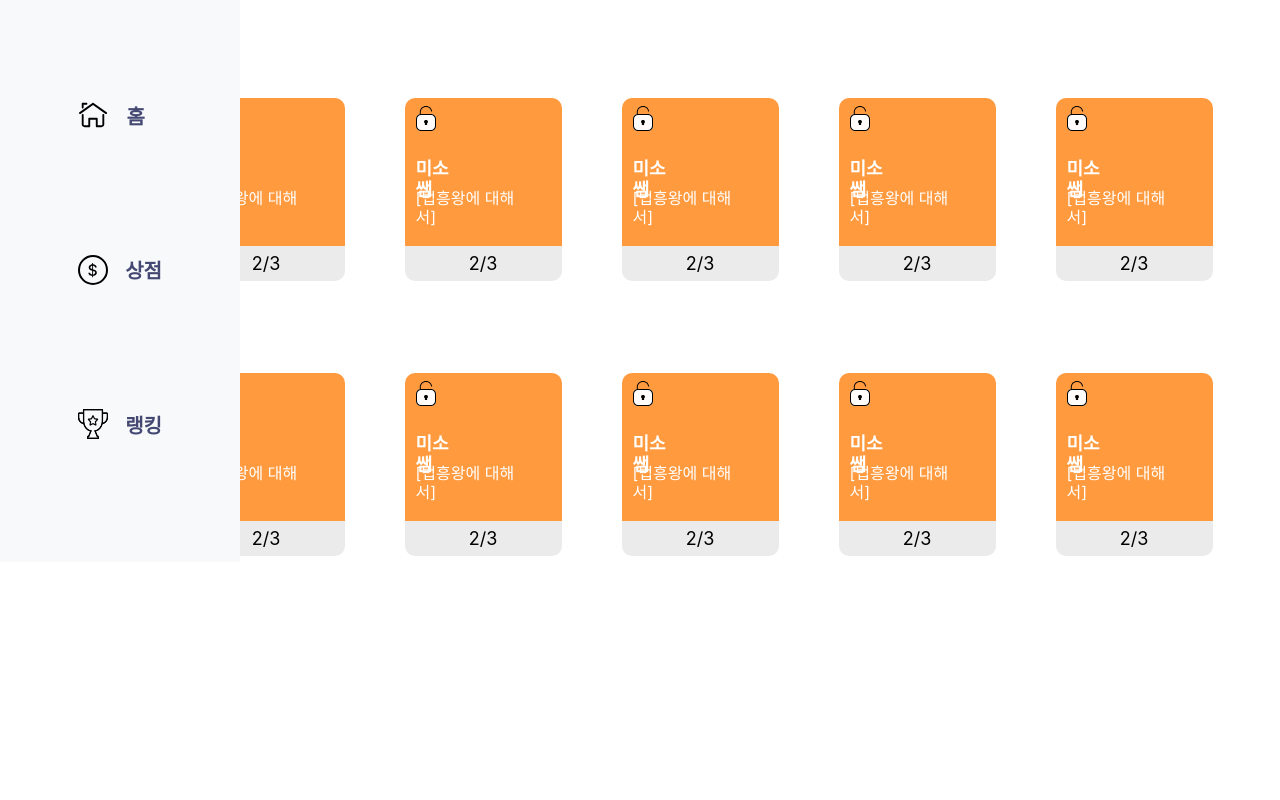
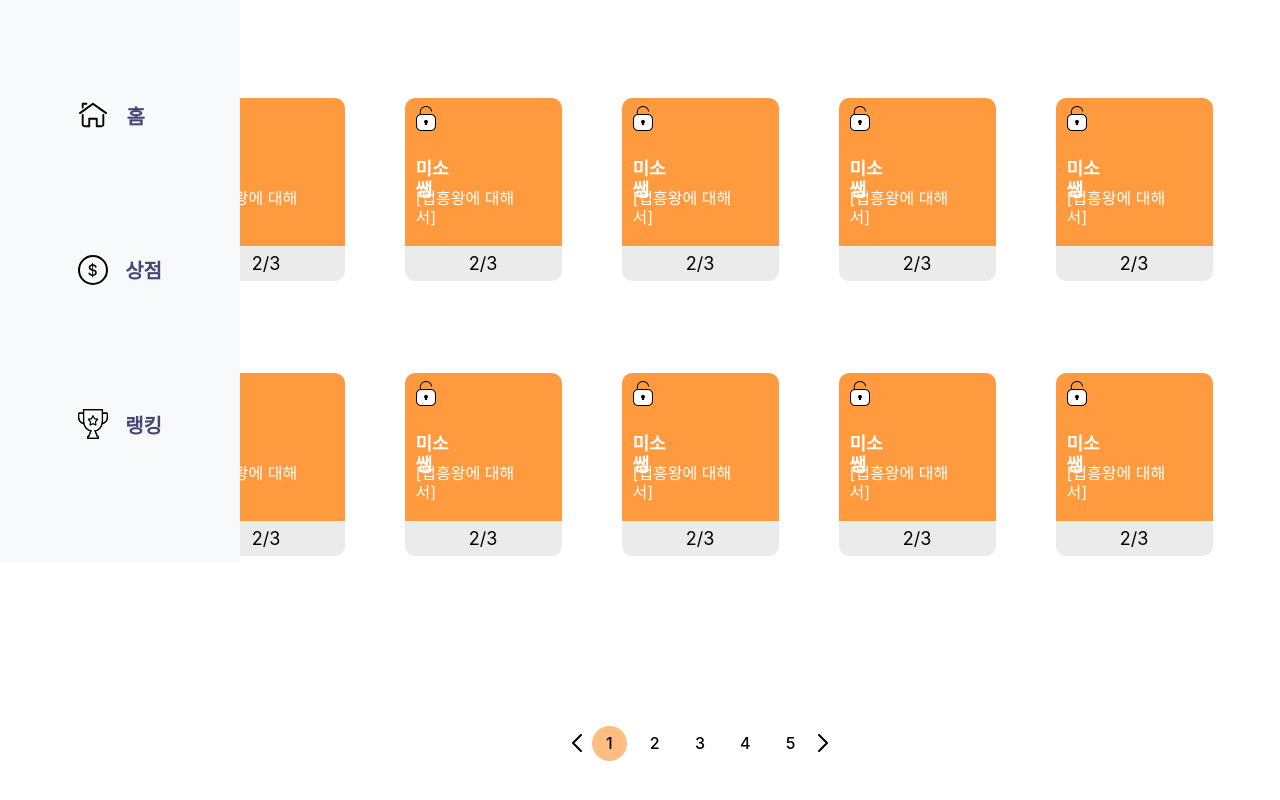
Before and after one commit to Stack-Knowledge/Stack-Knowledge-client, a Next.js app: page / in a window 1280 px wide. Shown: the part 238-1038 px from the top of the page. Before the commit the page ends 800 px from the top, so only its background shows below. Built offline with nearby package versions, Linux system fonts and the light colour scheme; a web font is replaced by a local one.

Commit message:
Add BottomNav

```diff
--- /dev/null
+++ b/src/components/BottomNav/index.tsx
@@ -0,0 +1,44 @@
+import * as S from './style';
+import { css } from '@emotion/react';
+import Image from 'next/image';
+import { Vector2 } from 'images';
+import { useState } from 'react';
+
+const BottomNav = () => {
+  const [selected, setSelected] = useState<boolean[]>([
+    true,
+    false,
+    false,
+    false,
+    false,
+  ]);
+  return (
+    <S.NavContainer>
+      <Image src={Vector2} alt="" />
+      <S.Selected selected={selected[0]}>
+        <S.Num>1</S.Num>
+      </S.Selected>
+      <S.Selected selected={selected[1]}>
+        <S.Num>2</S.Num>
+      </S.Selected>
+      <S.Selected selected={selected[2]}>
+        <S.Num>3</S.Num>
+      </S.Selected>
+      <S.Selected selected={selected[3]}>
+        <S.Num>4</S.Num>
+      </S.Selected>
+      <S.Selected selected={selected[4]}>
+        <S.Num>5</S.Num>
+      </S.Selected>
+      <Image
+        src={Vector2}
+        alt=""
+        css={css`
+          transform: matrix(-1, 0, 0, 1, 0, 0);
+        `}
+      />
+    </S.NavContainer>
+  );
+};
+
+export default BottomNav;
--- /dev/null
+++ b/src/components/BottomNav/style.ts
@@ -0,0 +1,30 @@
+import styled from '@emotion/styled';
+
+export const NavContainer = styled.div`
+  width: 257px;
+  height: 35px;
+  display: flex;
+  justify-content: space-between;
+  align-items: center;
+  margin: auto;
+  padding: 192px 0 62px;
+`;
+
+export const Selected = styled.div`
+  width: 35px;
+  height: 35px;
+  border-radius: 18px;
+  background-color: ${({ selected }: { selected: boolean }) =>
+    selected ? 'rgba(255, 154, 62, 0.65)' : 'white'};
+  display: flex;
+  align-items: center;
+  justify-content: center;
+  cursor: pointer;
+`;
+
+export const Num = styled.h2`
+  font-weight: 500;
+  font-size: 16px;
+  line-height: 19px;
+  color: #000000;
+`;
--- a/src/components/MainContainer/index.tsx
+++ b/src/components/MainContainer/index.tsx
@@ -30,6 +30,7 @@ const MainContainer = () => {
           <C.Task />
           <C.Task />
         </S.Content>
+        <C.BottomNav />
       </S.Contents>
       <S.VectorContainer>
         <Image
--- a/src/components/index.ts
+++ b/src/components/index.ts
@@ -1,3 +1,4 @@
 export { default as SideBar } from './SideBar';
 export { default as Task } from './Task';
 export { default as MainContainer } from './MainContainer';
+export { default as BottomNav } from './BottomNav';
--- a/src/images/index.tsx
+++ b/src/images/index.tsx
@@ -5,3 +5,4 @@ export { default as LogoIcon } from './LogoIcon.svg';
 export { default as Rock } from './Rock.svg';
 export { default as UnRock } from './UnRock.svg';
 export { default as Vector } from './Vector.svg';
+export { default as Vector2 } from './Vector2.svg';
```
Also changed, not shown: src/images/Vector2.svg (added).
